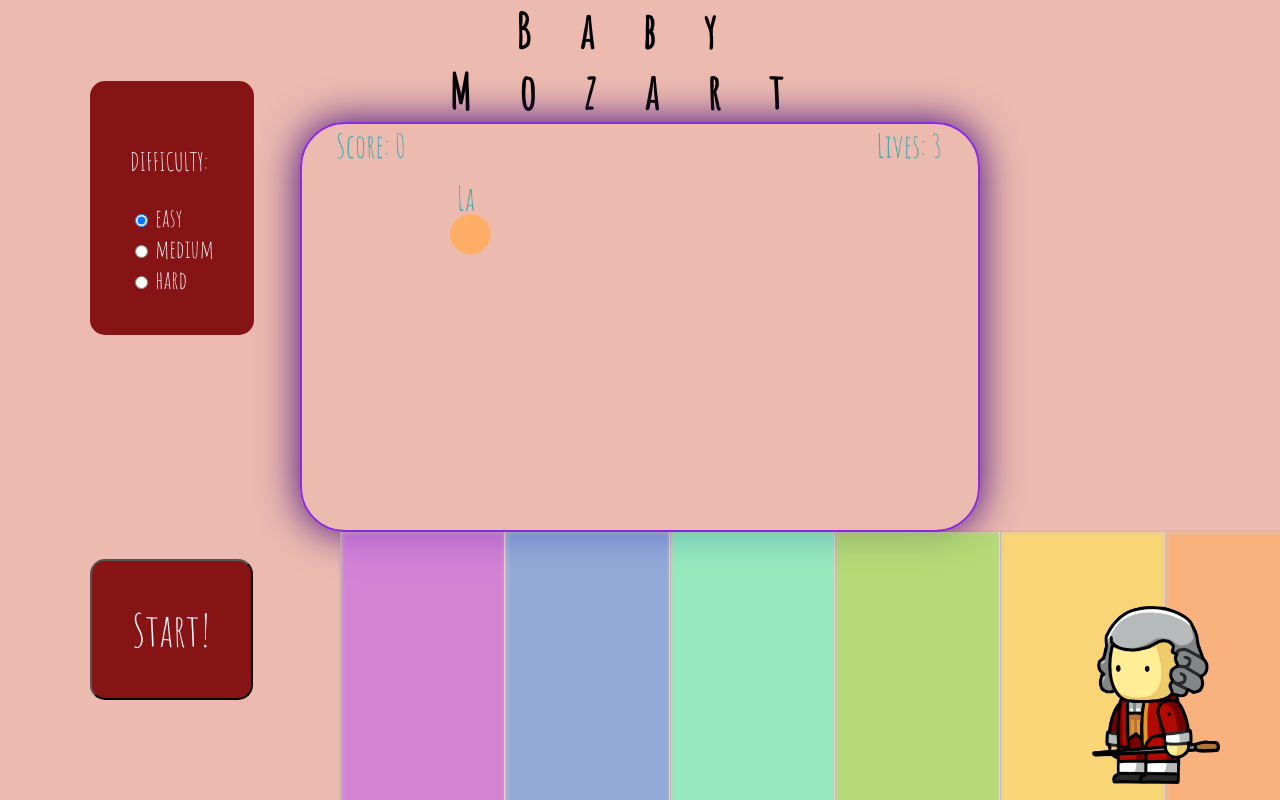
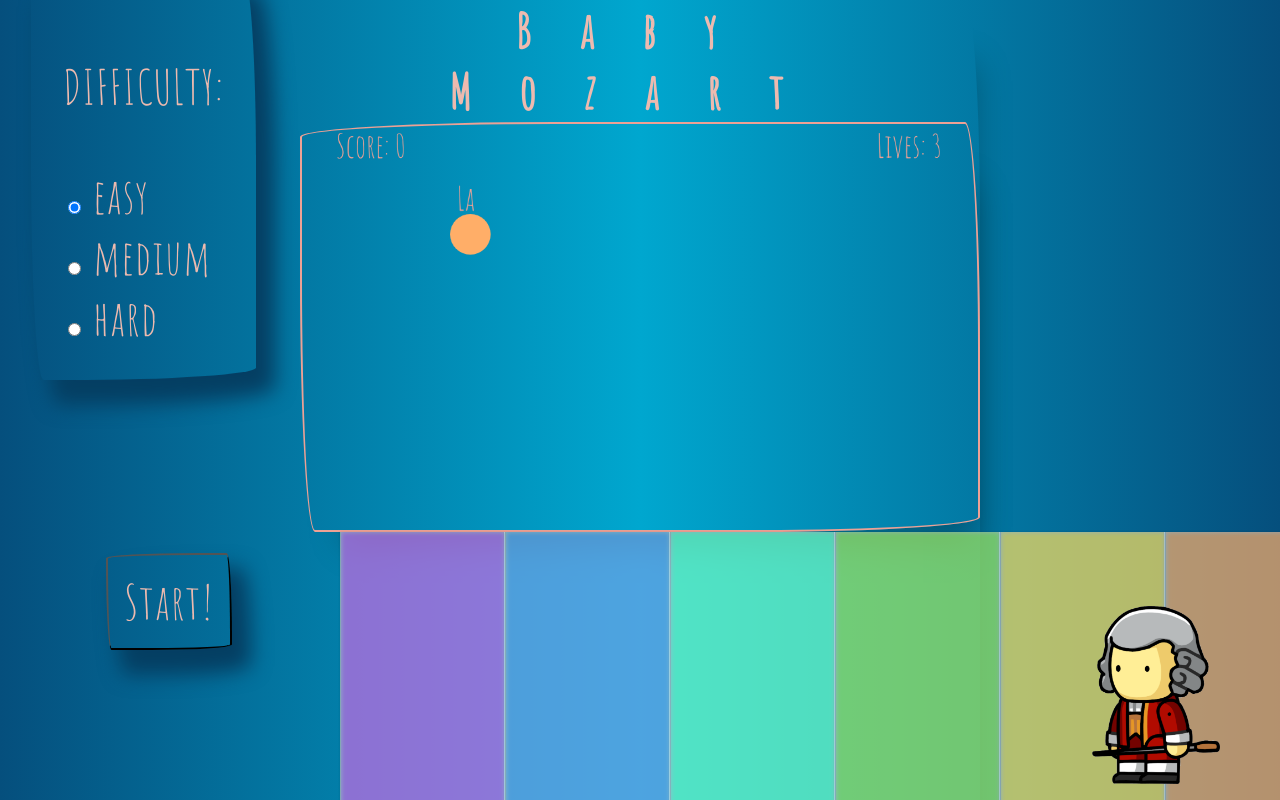
Before and after one commit to mocuishla86/baby-mozart, a plain HTML site: page indexPiano.html in a window 1280 px wide. Both pictures are taken after a click on the button "Start!". Shown: the top 800 px of the page. Drawn offline with Linux system fonts and the light colour scheme.

Commit message:
refactorizacion + cambio css

```diff
--- a/indexPiano.html
+++ b/indexPiano.html
@@ -22,21 +22,22 @@
     <canvas height="600" width="1000" id="canvasPiano"></canvas>
     <div class="main">
       <button onclick="startGame()">Start!</button>
+
       <div class="difficulty-container">
         <p>DIFFICULTY:</p>
 
         <div>
-          <input type="radio" id="easy"  name="difficulty" value="Easy" checked />
+          <input type="radio" id="easy"  name="difficulty" value="Easy" checked class="levelChange"/>
           <label for="huey">easy</label>
         </div>
 
         <div>
-          <input type="radio" id="medium" onchange="medium()" name="difficulty" value="midium" />
+          <input type="radio" id="medium" name="difficulty" value="Medium"  class="levelChange"/>
           <label for="dewey">medium</label>
         </div>
 
         <div>
-          <input type="radio" id="hard" onchange="hard()" name="difficulty" value="hard" />
+          <input type="radio" id="hard" name="difficulty" value="Hard"  class="levelChange"/>
           <label for="louie">hard</label>
         </div>
       </div>
--- a/js/game.js
+++ b/js/game.js
@@ -9,7 +9,8 @@ function Game() {
   this.score = 0;
   this.lives = 3;
 
-  this.difficulty = "easy"
+
+  this.difficulty = "Easy";
 
   this.allNotes = [
     new Note(0, 0, "Do", "#C76CE5", document.getElementById("Do")),
@@ -31,51 +32,40 @@ function Game() {
     { id: "Si", x1: 810, x2: 940 }
   ];
 
-  this.start = function(canvasID) {
-    this.canvas = document.getElementById(canvasID);
-    this.ctx = this.canvas.getContext("2d");
-    this.generateNote();
-    this.setListeners();
-
-    setInterval(
-      function() {
-        this.draw();
-        this.generateSound();
-        this.update();
-      }.bind(this),
-      17
-    );
-  };
-
   this.update = function() {
     this.currentNote.moveDown();
     if (this.currentNote.getBottom() >= this.height) {
       if (this.isOnItsKey(this.currentNote) === true) {
         this.score++;
         this.generateNote();
-
       } else {
         this.lives--;
         this.generateNote();
       }
 
       if (this.lives === 0) {
-        alert("G.O.");
+        alert("GAME OVER")
         this.reset();
         //this.reset();
       }
     }
   };
 
+this.drawGameOver = function(){
+  this.ctx.font = "100px Amatic SC";
+  this.ctx.fillStyle = "#eda195";
+  this.ctx.fillText ("GAME OVER!", 500, 300);
+}
+
   this.drawScore = function() {
     this.ctx.font = "48px Amatic SC";
-    this.ctx.fillStyle = "rgb(56, 167, 175)";
+    this.ctx.fillStyle = "#eda195";
     this.ctx.fillText("Score: " + this.score, 50, 50);
   };
 
   this.drawLives = function() {
     this.ctx.font = "48px Amatic SC";
-    this.ctx.fillStyle = "rgb(56, 167, 175)";
+    this.ctx.fillStyle = "#eda195";
     this.ctx.fillText("Lives: " + this.lives, 850, 50);
   };
 
@@ -103,13 +93,13 @@ function Game() {
 
   this.setListeners = function() {
     document.onkeydown = function(event) {
-      if (event.keyCode === 37) {
+      if (event.keyCode === 65) {
         this.currentNote.moveLeft();
       }
-      if (event.keyCode === 39) {
+      if (event.keyCode === 68) {
         this.currentNote.moveRight();
       }
-      if (event.keyCode === 40) {
+      if (event.keyCode === 83) {
         this.currentNote.moveKeyDown();
       }
     }.bind(this);
@@ -130,8 +120,47 @@ function Game() {
     }
   };
 
-  this.reset = function() {
-    this.score = 0;
-    this.lives = 3;
-  };
+
+
 }
+
+
+Game.prototype.start = function(canvasID) {
+  this.canvas = document.getElementById(canvasID);
+  this.ctx = this.canvas.getContext("2d");
+  this.generateNote();
+  this.setListeners();
+  this._setHandlers();
+
+  setInterval(
+    function() {
+      this.draw();
+      this.generateSound();
+      this.update();
+    }.bind(this),
+    17
+  );
+};
+
+Game.prototype._setHandlers = function() {
+  var radios = document.querySelectorAll(".levelChange");
+  var that=this;
+  radios.forEach(function(radio) {
+    radio.addEventListener("change",function(e) {
+        that._changeDifficulty(e.target.value);
+      }
+    );
+  });
+};
+
+Game.prototype._changeDifficulty = function(newDifficulty) {
+  this.difficulty = newDifficulty
+
+  console.log(this.difficulty)
+};
+
+
+Game.prototype.reset = function() {
+  this.score = 0;
+  this.lives = 3;
+};
--- a/js/index.js
+++ b/js/index.js
@@ -1,39 +1,22 @@
 var game = undefined;
 
-function startGame(){
+function startGame() {
   game = new Game();
-  game.start("canvasPiano")
-  doHide()
-  hideImage()
+  game.start("canvasPiano");
 
+  doHide();
+  hideImage();
 }
-
-function medium(){
-  game.difficulty = "medium"
-
-}
-
-function hard(){
-  game.difficulty = "hard"
-}
-
-//function showMozartSpeech() {
-  // document.getElementById("bubble").style.visibility = "visible";
-  //var hidden = false;
-
-  // setTimeout(function(){
-  //     document.getElementById("bubble").style.visibility= hidden ? "visible" : "hidden";
-  //     hidden = !hidden;
-  // },1000);
 
 
 
-  function doHide(){
-		document.getElementById( "bubble" ).style.display = "none" ;
-	}
 
-	function hideImage(){
-		//  5000 = 5 seconds
-		setTimeout( "doHide()", 5000 ) ;
-	}
-//}
+
+function doHide() {
+  document.getElementById("bubble").style.display = "none";
+}
+
+function hideImage() {
+  //  5000 = 5 seconds
+  setTimeout("doHide()", 5000);
+}
--- a/js/notes.js
+++ b/js/notes.js
@@ -18,19 +18,19 @@ Note.prototype.draw = function(ctx, difficulty) {
     noteTextX = this.x - 20;
   }
 
-  if (difficulty === "easy" || difficulty === "medium") {
+  if (difficulty === "Easy" || difficulty === "Medium") {
     ctx.fillText(this.name, noteTextX, this.y - 35);
   } else {
-    ctx.fillText("key", noteTextX, this.y - 35);
+    ctx.fillText(" ", noteTextX, this.y - 35);
   }
 
   var startAngle = 0;
   var endAngle = Math.PI * 2;
   ctx.arc(this.x, this.y, this.radius, startAngle, endAngle, true);
-  if (difficulty === "easy") {
+  if (difficulty === "Easy") {
     ctx.fillStyle = this.color;
   } else {
-    ctx.fillStyle = "gray";
+    ctx.fillStyle = "#eda195";
   }
 
   ctx.fill();
--- a/js/piano.js
+++ b/js/piano.js
@@ -1,13 +1,13 @@
-window.addEventListener("keydown", function(event) {
-  var audio = document.querySelector(`audio[data-key="${event.keyCode}"]`);
+ this.addEventListener("keydown", function(event) {
+   var audio = document.querySelector(`audio[data-key="${event.keyCode}"]`);
 
-  var key = document.querySelector(`.key[data-key="${event.keyCode}"]`);
+   var key = document.querySelector(`.key[data-key="${event.keyCode}"]`);
   console.log(key);
 
   if (!audio) return;
   audio.currentTime = 0;
-  audio.play();
+   audio.play();
   key.classList.add("active");
 
 
-});
+ });
--- a/stylePiano.css
+++ b/stylePiano.css
@@ -1,34 +1,35 @@
-
-
 body {
   display: flex;
   flex-direction: column;
   margin: 0 300px 0 300px;
-  font-family: 'Amatic SC', cursive;
-  background-color: #EDBAAF;
+  font-family: "Amatic SC", cursive;
+  /* background-color: #edbaaf; */
   background-size: cover;
   overflow: hidden;
+  box-shadow: 20px 38px 34px -26px hsla(0, 0%, 0%, 0.3);
+  border-radius: 255px 15px 225px 15px/15px 225px 15px 255px;;
+  background-image: linear-gradient(to right, #054f7d,#00a7cf,#054f7d);
+  animation-duration: 20s;
+  animation-iteration-count: infinite;
+  animation-name: gradients;
 }
 
 .main {
   height: 600px;
   width: 1480px;
-  margin:auto;
+  margin: auto;
   display: flex;
   flex-direction: column;
-
 }
-
 
 #mozart {
   width: 10%;
   position: absolute;
   bottom: 16px;
   right: 60px;
-
 }
 
-#bubble{
+#bubble {
   width: 16%;
   position: absolute;
   bottom: 248px;
@@ -39,28 +40,47 @@ body {
 button {
   position: absolute;
   left: 90px;
-  bottom: 100px;
+  bottom: 150px;
   padding: 40px;
-  border-radius: 15px;
-  background-color: rgb(134, 20, 20);
-  color: ghostwhite;
-  font-family: 'Amatic SC';
-  font-size: 45px;
+  font-family: "Amatic SC";
+  align-self: center;
+  background: transparent;
+  padding: 1rem 1rem;
+  margin: 0 1rem;
+  transition: 0.5s ease;
+  color: #edbaaf;
+    font-size: 3rem;
+    letter-spacing: 1px;
+    outline: none;
+    box-shadow: 14px 20px 20px 5px #053f63;
+    border-radius: 255px 15px 225px 15px/15px 225px 15px 255px;
+}
+
+button:hover {
+  box-shadow: 2px 8px 4px -6px hsla(0, 0%, 0%, 0.3);
 }
 
 .difficulty-container {
   position: absolute;
-  left: 90px;
-  bottom: 465px;
+  left: 15px;
+  bottom: 420px;
   padding: 40px;
-  border-radius: 15px;
-  background-color: rgb(134, 20, 20);
-  color: ghostwhite;
-  font-family: 'Amatic SC';
-  font-size: 25px;
+  font-family: "Amatic SC";
+  align-self: center;
+  background: transparent;
+  padding: 2rem 2rem;
+  margin: 0 1rem;
+  transition: 0.5s ease;
+  color: #edbaaf;
+  font-size: 3rem;
+  letter-spacing: 1px;
+    outline: none;
+    box-shadow: 14px 20px 20px 5px #053f63;
+    border-radius: 255px 15px 225px 15px/15px 225px 15px 255px;
 }
 
 h1 {
+  color: #edbaaf;
   font-size: 3em;
   text-align: center;
   letter-spacing: 1em;
@@ -69,16 +89,19 @@ h1 {
   margin-bottom: 0;
 }
 
-.title{
-margin:auto;
+.title {
+  margin: auto;
 }
 canvas {
-  border: 2px solid blueviolet;
+  border: 2px solid rgb(237, 161, 149);
   /* margin-right: 160px; */
   /* background-image: linear-gradient(#775D7F, #EDBAAF); */
-  border-radius: 45px;
-  box-shadow: 0 0 40px rgb(60, 9, 128);
-
+  box-shadow: 20px 38px 34px -26px hsla(0, 0%, 0%, 0.3);
+  border-radius: 255px 15px 225px 15px/15px 225px 15px 255px;;
+  /* background-image: linear-gradient(to right, #054f7d,#00a7cf,#efe348,#861a54,#054f7d);
+  animation-duration: 20s;
+  animation-iteration-count: infinite;
+  animation-name: gradients; */
 }
 ul {
   list-style-type: none;
@@ -89,16 +112,15 @@ ul {
   margin-top: 0;
 }
 
-
-
 .tecla {
   height: 300px;
   width: 210px;
-	border-left:1px solid #bbb;
-	border-bottom:1px solid #bbb;
-	border-radius: 0 0 30px 30px;
-	box-shadow:-1px 0 0 rgba(255,255,255,0.8) inset, 0 0 5px #ccc inset, 0 0 3px rgba(0,0,0,0.2);
-  background: linear-gradient(top, #eee 0%,#fff 100%);
+  border-left: 1px solid #bbb;
+  border-bottom: 1px solid #bbb;
+  border-radius: 0 0 30px 30px;
+  box-shadow: -1px 0 0 rgba(255, 255, 255, 0.8) inset, 0 0 5px #ccc inset,
+    0 0 3px rgba(0, 0, 0, 0.2);
+  background: linear-gradient(top, #eee 0%, #fff 100%);
   opacity: 0.7;
 }
 
@@ -109,29 +131,38 @@ ul {
 }
 
 .doe {
-  background-color: #C76CE5;
+  background-color: #c76ce5;
 }
 
 .re {
-  background-color:#6EA3E8;
+  background-color: #6ea3e8;
 }
 
 .mi {
-  background-color:#72FFC4;
+  background-color: #72ffc4;
 }
 
 .fa {
-  background-color: #A0E85E;
+  background-color: #a0e85e;
 }
 
 .sol {
-  background-color:#FFE15D;
+  background-color: #ffe15d;
 }
 
 .la {
-  background-color:#FFAE68;
+  background-color: #ffae68;
 }
 
 .si {
-  background-color:#E56D85;
+  background-color: #e56d85;
 }
+
+@keyframes gradients {
+  0%   {background-position: 0 0;}
+  25% {background-position: 50% 0;}
+  50% {background-position: 90% 0;}
+  60% {background-position: 60%;}
+  75% {background-position: 40%;}
+  100%  {background-position: 0 0;}
+}
```
